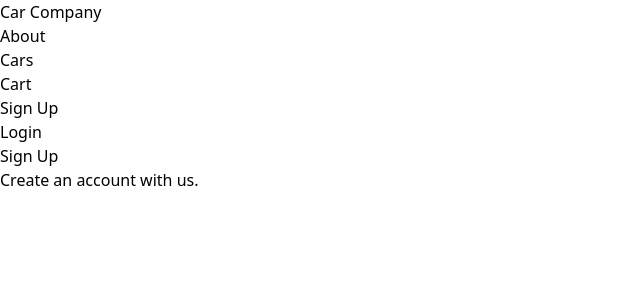
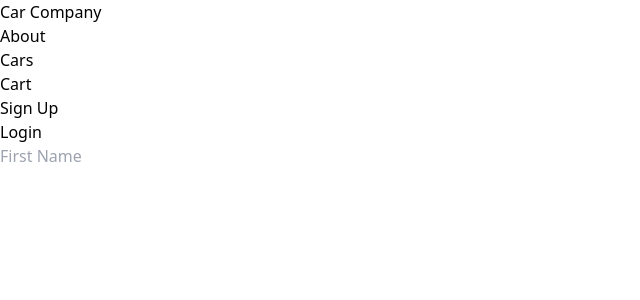
Before and after one commit to muthwi1234/Car-Company, a React (Vite) app in the folder Car/: page /signup in a window 1280 px wide. Shown: the top 300 px of the page, without its empty margins (0-640 px from the left). Built offline with nearby package versions, Linux system fonts and the light colour scheme.

Commit message:
done with first name on input on sign up

```diff
--- a/Car/src/Components/SignUp.jsx
+++ b/Car/src/Components/SignUp.jsx
@@ -1,13 +1,22 @@
-import React from 'react';
+import React, { useState } from 'react';
 
-const SignUp = () => {
-    return (
-        <div className="container mx-auto p-4">
-            <h1 className="text-2xl font-bold mb-4">Sign Up</h1>
-            {/* Placeholder for sign-up form */}
-            <p>Create an account with us.</p>
-        </div>
-    );
-};
+function SignUp() {
+  const [firstName, setFirstName] = useState('');
+
+  const handleFirstNameChange = (e) => {
+    setFirstName(e.target.value);
+  };
+
+  return (
+    <>
+      <input
+        type='text'
+        value={firstName}
+        onChange={handleFirstNameChange}
+        placeholder='First Name'
+      />
+    </>
+  );
+}
 
 export default SignUp;
```
